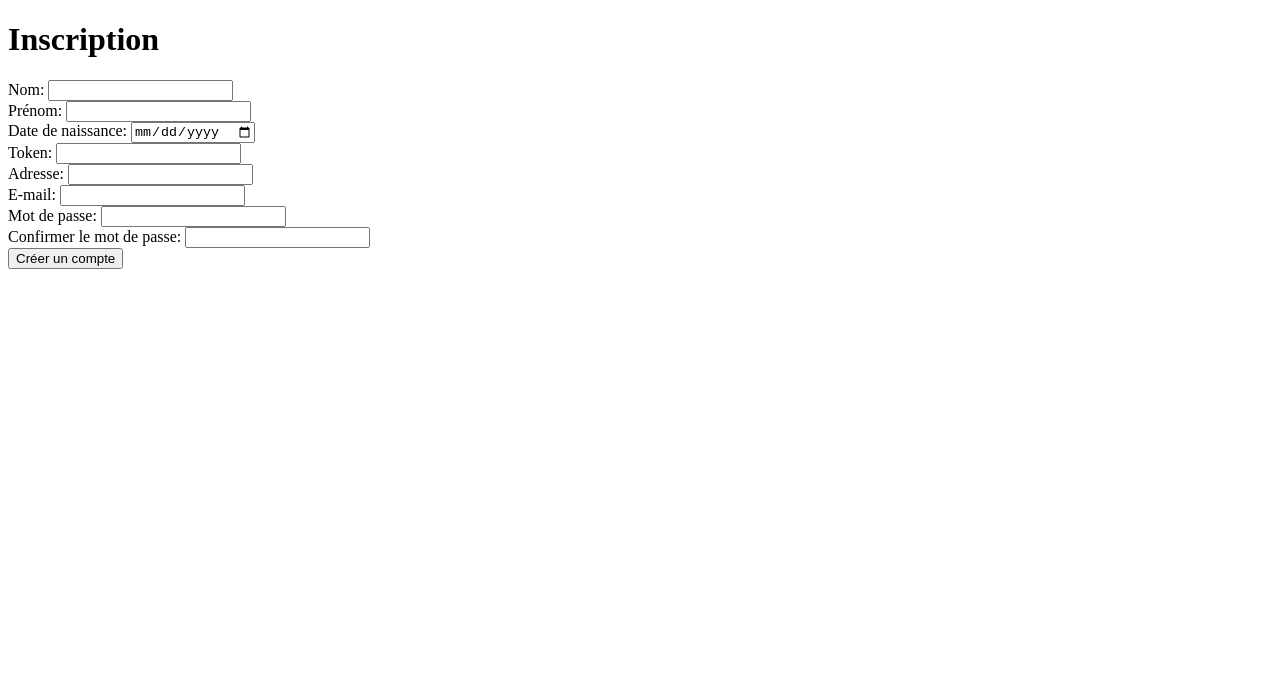
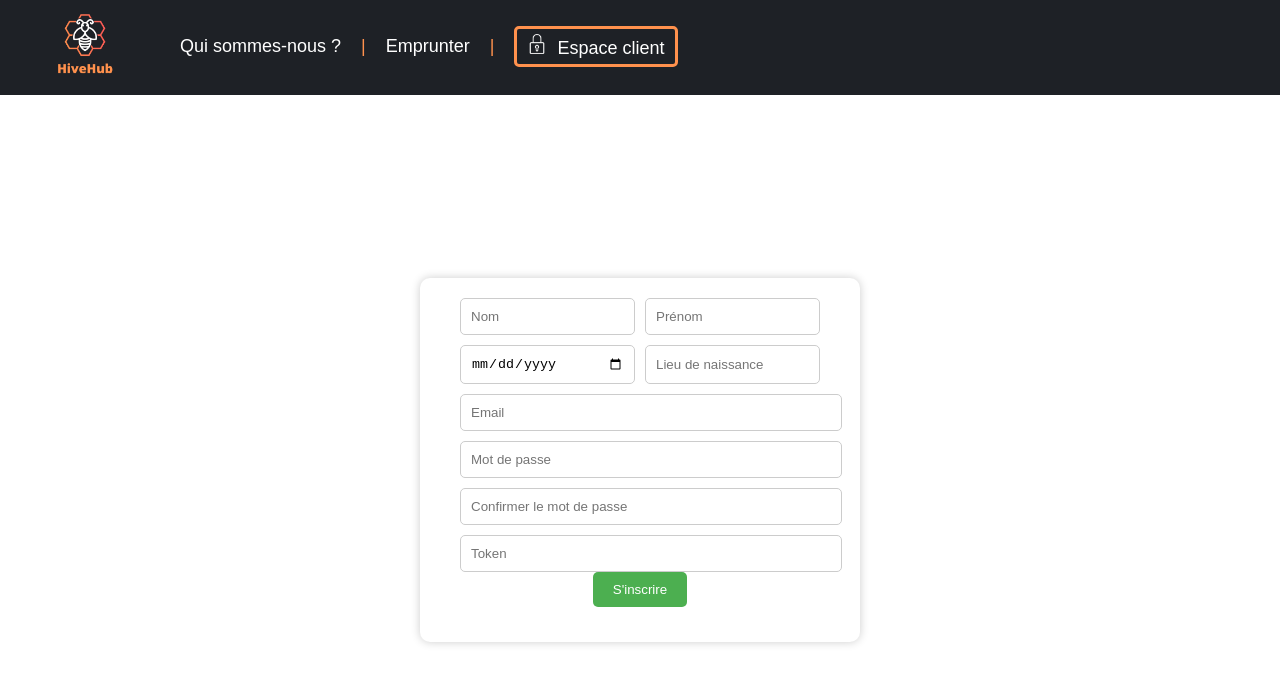
Before and after one commit to heqqqqx/HiveHub, a website: page public/html/registerPro.html in a window 1280 px wide. Drawn offline with Linux system fonts and the light colour scheme.

Commit message:
ajout du style sur les registers

```diff
--- a/public/html/registerPro.html
+++ b/public/html/registerPro.html
@@ -1,47 +1,44 @@
 <!DOCTYPE html>
 <html>
 <head>
-    <title>Inscription</title>
-
+  <title>Inscription Professionnels</title>
+  <link rel="stylesheet" href="../css/navbar.css">
+  <link rel="stylesheet" href="../css/register.css">
 </head>
 <body>
-    <h1>Inscription</h1>
-    <form id="registerForm">
-      <div>
-        <label for="nom">Nom:</label>
-        <input type="text" id="nom" required>
+  <div id="navbarre-placeholder"></div>
+  <script>
+    // Charger la barre de navigation
+    fetch('/html/navbar.html')
+    .then(response => response.text())
+    .then(data => {
+      document.getElementById('navbarre-placeholder').innerHTML = data;
+    });
+  </script>
+  <div class="form-container">
+    <div class="container">
+      <form id="register-form">
+        <div class="form-group input-fields">
+          <div class="row">
+            <input type="text" id="nom" name="nom" placeholder="Nom" required>
+            <input type="text" id="prenom" name="prenom" placeholder="Prénom" required>
           </div>
-      <div>
-        <label for="prenom">Prénom:</label>
-        <input type="text" id="prenom" required>
+          <div class="row">
+            <input type="date" id="dateNaissance" name="datenaissance" placeholder="Date de Naissance" required>
+            <input type="text" id="ville" name="adresse" placeholder="Lieu de naissance" required>
           </div>
-      <div>
-        <label for="dateNaissance">Date de naissance:</label>
-        <input type="date" id="dateNaissance" required>
+          <input id="email" type="email" name="email" placeholder="Email" required>
+          <input id="password" type="password" name="mot_de_passe" placeholder="Mot de passe" required>
+          <input id="confirm-pwd" type="password" placeholder="Confirmer le mot de passe" required>
+          <input id="token" type="text" name="token" placeholder="Token" required>
         </div>
-      <div>
-        <label for="token">Token:</label>
-        <input type="text" id="token" name="token" required><br></div>
-      <div>
-        <label for="adresse">Adresse:</label>
-        <input type="text" id="adresse" required>
-      </div>
-      <div>
-        <label for="email">E-mail:</label>
-        <input type="email" id="email" required>
-      </div>
-      <div>
-        <label for="password">Mot de passe:</label>
-        <input type="password" id="password" required>
-      </div>
-      <div>
-        <label for="confirmPassword">Confirmer le mot de passe:</label>
-        <input type="password" id="confirmPassword" required>
-      </div>
-      <div>
-        <button type="submit">Créer un compte</button>
+        <div class="form-group submit-button">
+          <button type="submit">S'inscrire</button>
         </div>
       </form>
+    </div>
+  </div>
+
   <script src="../js/registerPro.js"></script>
 </body>
 </html>
--- a/public/js/registerPro.js
+++ b/public/js/registerPro.js
@@ -1,16 +1,16 @@
-document.getElementById('registerForm').addEventListener('submit', function(event) {
+document.addEventListener('DOMContentLoaded', function() {
+  document.getElementById('register-form').addEventListener('submit', function(event) {
     event.preventDefault();
 
     const nom = document.getElementById('nom').value;
     const prenom = document.getElementById('prenom').value;
-    const date_naissance = document.getElementById('dateNaissance').value;
-    const token = document.getElementById('token').value; // Retrieve the token value correctly
-    console.log("test");
-    console.log("the token is"+token);
-    const adresse = document.getElementById('adresse').value;
+    const token = document.getElementById('token').value;
+    const adresse = document.getElementById('ville').value;
     const email = document.getElementById('email').value;
     const mot_de_passe = document.getElementById('password').value;
-    const confirmPassword = document.getElementById('confirmPassword').value;
+    const confirmPassword = document.getElementById('confirm-pwd').value;
+    const date_naissance = document.getElementById('dateNaissance').value;
+
 
     if (mot_de_passe !== confirmPassword) {
       alert('Les mots de passe ne correspondent pas.');
@@ -26,7 +26,7 @@ document.getElementById('registerForm').addEventListener('submit', function(even
         nom,
         prenom,
         date_naissance,
-        token, // Pass the token value in the request body
+        token,
         adresse,
         email,
         mot_de_passe
@@ -46,3 +46,4 @@ document.getElementById('registerForm').addEventListener('submit', function(even
       alert('Une erreur s\'est produite lors de la création du compte.');
     });
   });
+});
```
Also changed, not shown: public/html/getTokenPro.html (+25 -7 lines). Lines whose indentation alone changed are shown as unchanged.
